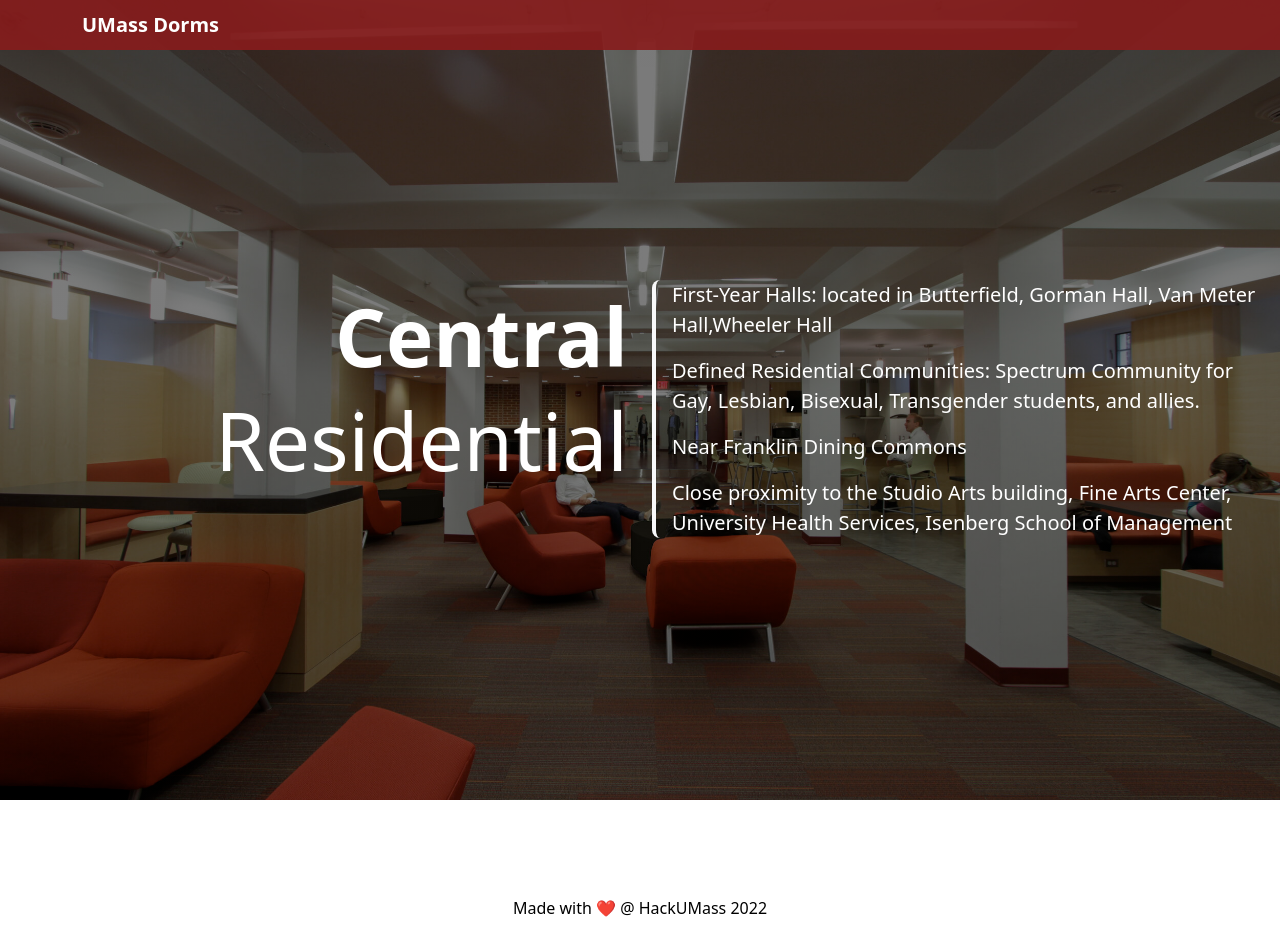
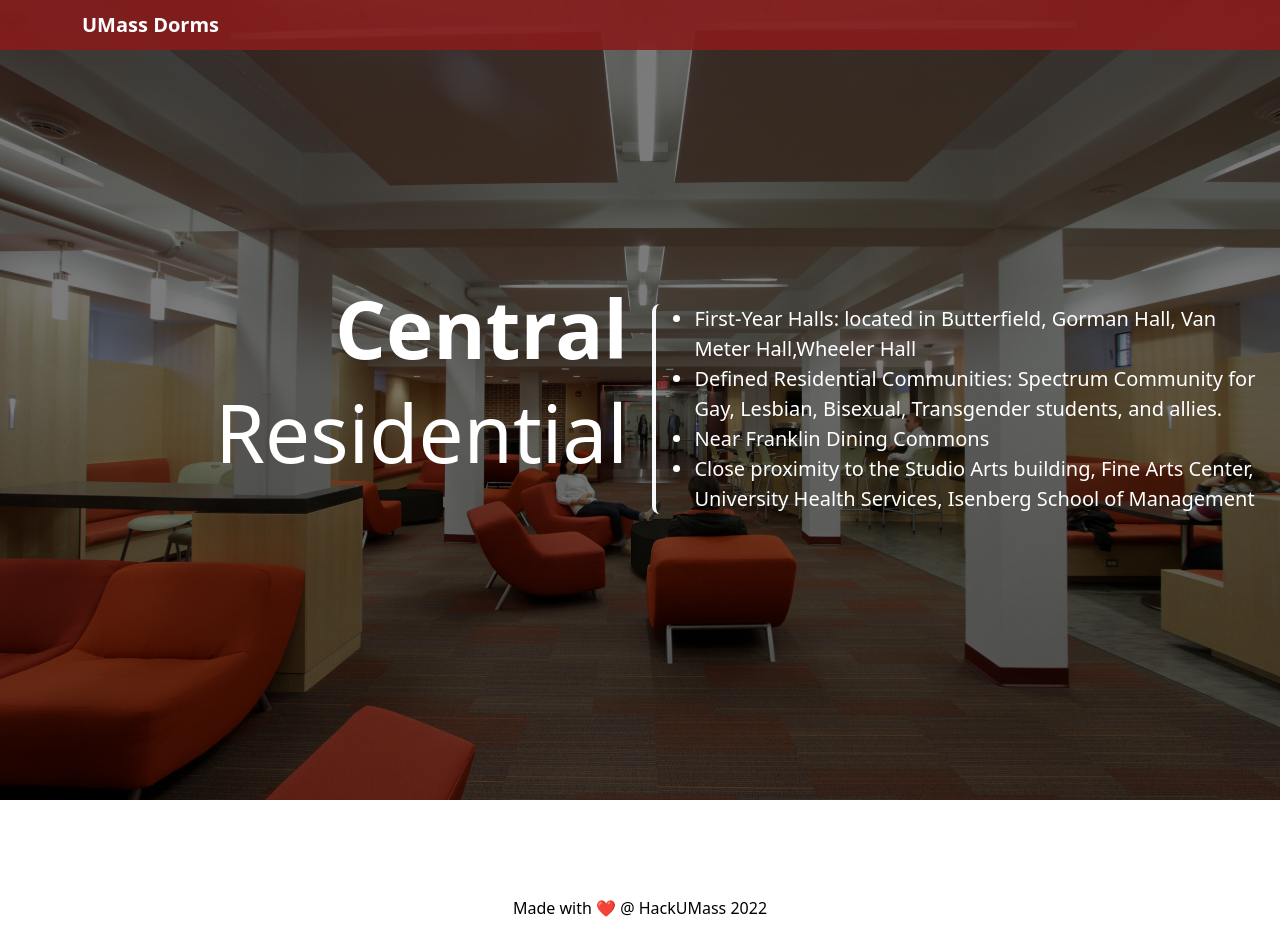
Before and after one commit to leon332157/UMassDormFinder, a Flask app: page /dorm/central in a window 1280 px wide. Run offline with Flask 2, Linux system fonts and the light colour scheme; parts of the project's set-up code (start-up, migrations or seed data) failed here and were passed over.

Commit message:
better polish

```diff
--- a/templates/dorm.html
+++ b/templates/dorm.html
@@ -31,10 +31,12 @@
     }
     #dorm-name-container {
       margin-top: 0rem;
-      padding-top:36vh;
+      padding-top:35vh;
     }
     .dis-container{
-      padding-left: 1rem;
+      padding-left: 0.4rem;
+      margin-top: 1.5rem;
+      margin-bottom: 0;;
     }
     #reviews-container {
       margin-top: 1rem;
@@ -43,7 +45,7 @@
       margin-bottom: 1rem;
     }
     @media (max-width: 600px) {
-     p {
+     li {
         font-size: 0.8rem !important;
      }
     }
@@ -67,24 +69,29 @@
     >
       <div class="container">
         <a class="navbar-brand display-6 fw-bolder" href="/">UMass Dorms</a>
-        <span id = "dorm-name" class="navbar-brand display-6 fw-bold" hidden>{{ dormFriendlyName }}</span>
+        <span id = "dorm-name" class="navbar-brand display-6" hidden>You are browsing {{ dormFriendlyName }}</span>
         </button>
       </div>
     </nav>
-    <section class="bg">
+    <header class="bg">
       <div class="container text-end" id="dorm-name-container">
         <h1 class="fw-bold display-1 "style="color:white;">{{dormFriendlyName}}
           <h1 class="display-1"style="color:white;"> Residential</h1>
         </h1>
       </div>
       <div class="container text-start" style = "padding-top:35vh">
-        <div class="dis-container border-light border-start border-4 rounded-3"></class>
+        <div class="dis-container border-light border-start border-4 rounded-3">
+          <ul>
           {% for line in dormDis.split("\n") %}
-            <p class="lead" style="color:white">{{line}}</p>
+            <li class="lead" style="color:white">{{line}}</li>
           {% endfor %}
+          </ul>
         </div>
       </div>
-    </section>
+    </header>
+    <!--div class = "text-center" style="margin-top: 10px;">
+      <i class="bi bi-arrow-down fs-2 mb-3" >Scroll to Browse Reviews</i>
+    </div-->
     <section id="reviews-container">
       <button type="button" id = "review-button" class="btn btn-primary" data-bs-toggle="modal" data-bs-target="#exampleModal" style="background-color: rgba(136, 28, 28,0.9); border-color:rgba(136, 28, 28,0.9);height: 60;">
         Write a Review!
--- a/templates/index.html
+++ b/templates/index.html
@@ -22,6 +22,7 @@
       integrity="sha384-Zenh87qX5JnK2Jl0vWa8Ck2rdkQ2Bzep5IDxbcnCeuOxjzrPF/et3URy9Bv1WTRi"
       crossorigin="anonymous"
     />
+    <link rel="stylesheet" href="https://cdn.jsdelivr.net/npm/bootstrap-icons@1.10.1/font/bootstrap-icons.css">
     <link href="/static/css/main.css" rel="stylesheet" />
   </head>
   <body id="page-top">
@@ -55,6 +56,7 @@
         >
           Take a Short Quiz
         </button>
+
         <div
           class="modal fade"
           id="exampleModal"
@@ -223,6 +225,9 @@
             </div>
           </div>
         </div>
+        <div class = "text-center" style="margin-top: 110px;">
+          <i class="bi bi-arrow-down fs-2 mb-3" >Scroll to Browse Residential Areas</i>
+        </div>
       </div>
     </header>
     <!-- Area Selection -->
```
